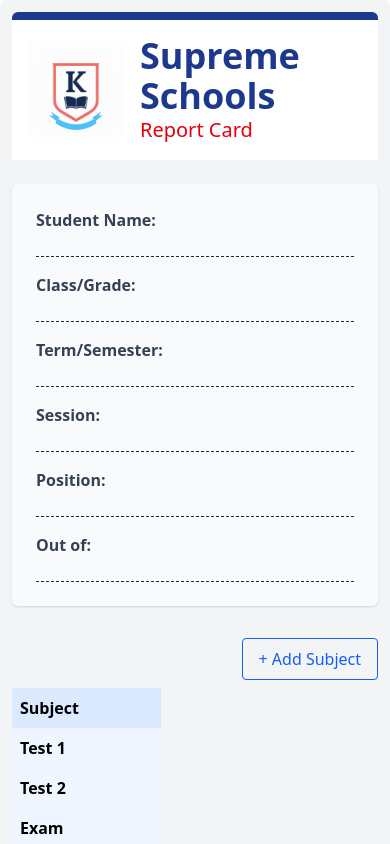
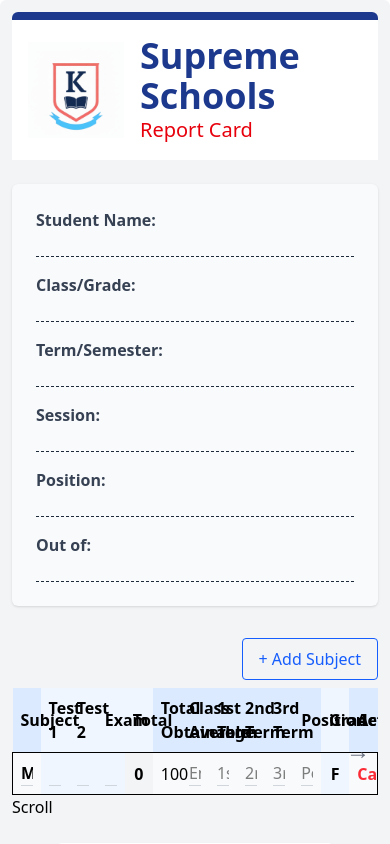
Before and after one commit to ayobami0007/report-sheet, a React (Vite) app: page / in a window 390 px wide. Shown: the top 844 px of the page. Built offline with nearby package versions, Linux system fonts and the light colour scheme.

Commit message:
screoll arrow and cancle btn added

```diff
--- a/src/report.jsx
+++ b/src/report.jsx
@@ -1,4 +1,4 @@
-import { useState } from "react";
+import { useState, useRef, useEffect } from "react";
 import logo from "./assets/logo.png"
 
 
@@ -12,6 +12,38 @@
   const [subjects, setSubjects] = useState([
     { name: "Mathematics", test1: 0, test2: 0, exam: 0 },
   ]);
+
+
+const scrollRef = useRef(null)
+
+const [showLeft, setShowLeft] = useState(false);
+const [showRight, setShowRight] = useState(true);
+
+useEffect(() => {
+  const el = scrollRef.current;
+
+  const handleScroll = () => {
+    if (!el) return;
+
+    setShowLeft(el.scrollLeft > 0);
+    setShowRight(el.scrollLeft + el.clientWidth < el.scrollWidth - 1);
+  };
+
+  if (el) {
+    el.addEventListener("scroll", handleScroll);
+    handleScroll(); // run once on load
+  }
+
+  return () => {
+    if (el) el.removeEventListener("scroll", handleScroll);
+  };
+}, []);
+
+const handleRemove = (indexToRemove) => {
+  setSubjects((prev) =>
+  prev.filter((_, index)=> index !== indexToRemove)
+)
+}
 
 
 const handleChange = (index, field, value) => {
@@ -161,32 +193,38 @@
   </button>
 </div>
 
-<div className="overflow-x-auto">
-<table className=" w-full  mt-2 table-auto border-collapse">
-  <thead className="block sm:table-header-group">
-    <tr className="bg-blue-100 text-left">
-      <th className=" block sm:table-cell p-2 w-1/6 sm:w-1/2">Subject</th>
-      <th className=" block sm:table-cell p-2 bg-blue-50">Test 1</th>
-      <th className=" block sm:table-cell p-2 bg-blue-50">Test 2</th>
-      <th className=" block sm:table-cell p-2 bg-blue-50">Exam</th>
-      <th className="block sm:table-cell p-2 bg-blue-50">Total</th>
-      <th className="block sm:table-cell p-2">Total Obtainable</th>
-      <th className="block sm:table-cell p-2">Class Average</th>
-      <th className="block sm:table-cell p-2">1st Term</th>
-      <th className="block sm:table-cell p-2">2nd Term</th>
-      <th className="block sm:table-cell p-2">3rd Term</th>
-      <th className="block sm:table-cell p-2">Position</th>
-      <th className="block sm:table-cell p-2 bg-blue-50">Grade</th>
+
+<div className="relative">
+
+<div ref={scrollRef} className="overflow-x-auto">
+
+<table className=" w-full  mt-2 table-fixed border-collapse">
+  <thead className="">
+    <tr className="   bg-blue-100 text-left">
+      <th className="  p-2  min-w-[300px] ">Subject</th>
+      <th className="  p-2 bg-blue-50">Test 1</th>
+      <th className=" p-2 bg-blue-50">Test 2</th>
+      <th className=" p-2 bg-blue-50">Exam</th>
+      <th className=" p-2 bg-blue-50">Total</th>
+      <th className=" p-2">Total Obtainable</th>
+      <th className=" p-2">Class Average</th>
+      <th className=" p-2">1st Term</th>
+      <th className=" p-2">2nd Term</th>
+      <th className=" p-2">3rd Term</th>
+      <th className=" p-2">Position</th>
+      <th className=" p-2 bg-blue-50">Grade</th>
+      <th className="p-2 print:hidden">Action</th>
+
     </tr>
   </thead>
-  <tbody className="block sm:table-row-group">
+  <tbody className="">
     {subjects.map((sub, index) => {
       const total = calculateTotal(sub);
       const grade = calculateGrade(total);
       return (
-        <tr key={index} className="odd:bg-gray-50 block sm:table-row mb-4 sm:mb-0 border p-2 rounded even:bg-white">
+        <tr key={index} className="odd:bg-gray-50  mb-4 sm:mb-0 border p-2 rounded even:bg-white">
           {/* Subject Name */}
-          <td className="p-2 font-bold block sm:table-cell">
+          <td className="p-2 font-bold  w-[300px]">
             <input
               type="text"
               value={sub.name}
@@ -268,11 +306,48 @@
 
           {/* Grade */}
           <td className="p-2 bg-blue-50 text-center font-bold">{grade}</td>
+
+          <td className="p-2 text-center">
+  <button
+    onClick={() => handleRemove(index)}
+    className="text-red-500 hover:text-red-700 font-semibold print:hidden"
+  >
+    Cancel
+  </button>
+</td>
+
         </tr>
       );
     })}
   </tbody>
 </table>
+</div>
+
+ <p className=" lg:hidden print:hidden"
+>Scroll</p>
+
+  {showLeft && (
+    <button
+      onClick={() =>
+        scrollRef.current.scrollBy({ left: -200, behavior: "smooth" })
+      }
+      className="sm:hidden absolute left-0 top-1/2 -translate-y-1/2 text-gray-500 text-2xl pl-2 print:hidden"
+    >
+      ←
+    </button>
+  )}
+
+  {showRight && (
+    <button
+      onClick={() =>
+        scrollRef.current.scrollBy({ left: 200, behavior: "smooth" })
+      }
+      className="sm:hidden absolute right-0 top-1/2 -translate-y-1/2 text-gray-500 text-2xl pr-2 print:hidden"
+    >
+      →
+    </button>
+  )}
+
 </div>
       {/* Add Subject Button */}
     {/* <div className="mt-6 mx-auto w-3/4 bg-white shadow-md rounded p-4 flex justify-around items-center"> */}
@@ -289,9 +364,9 @@
 </div>
 
         {/* Footer Section */}
-<div className="bg-gray-50 text-center border-t-4 border-blue-900 p-8 mt-6 space-y-2">
+<div className="bg-gray-50  border-t-4 border-blue-900 p-8 mt-6 space-y-2">
   {/* Signatures */}
-  <div className="flex flex-col sm:flex-row justify-between gap-4
+  <div className="flex flex-col sm:flex-row justify-between items-center gap-4
 ">
 
         <div className="flex justify-center items-center">
```
